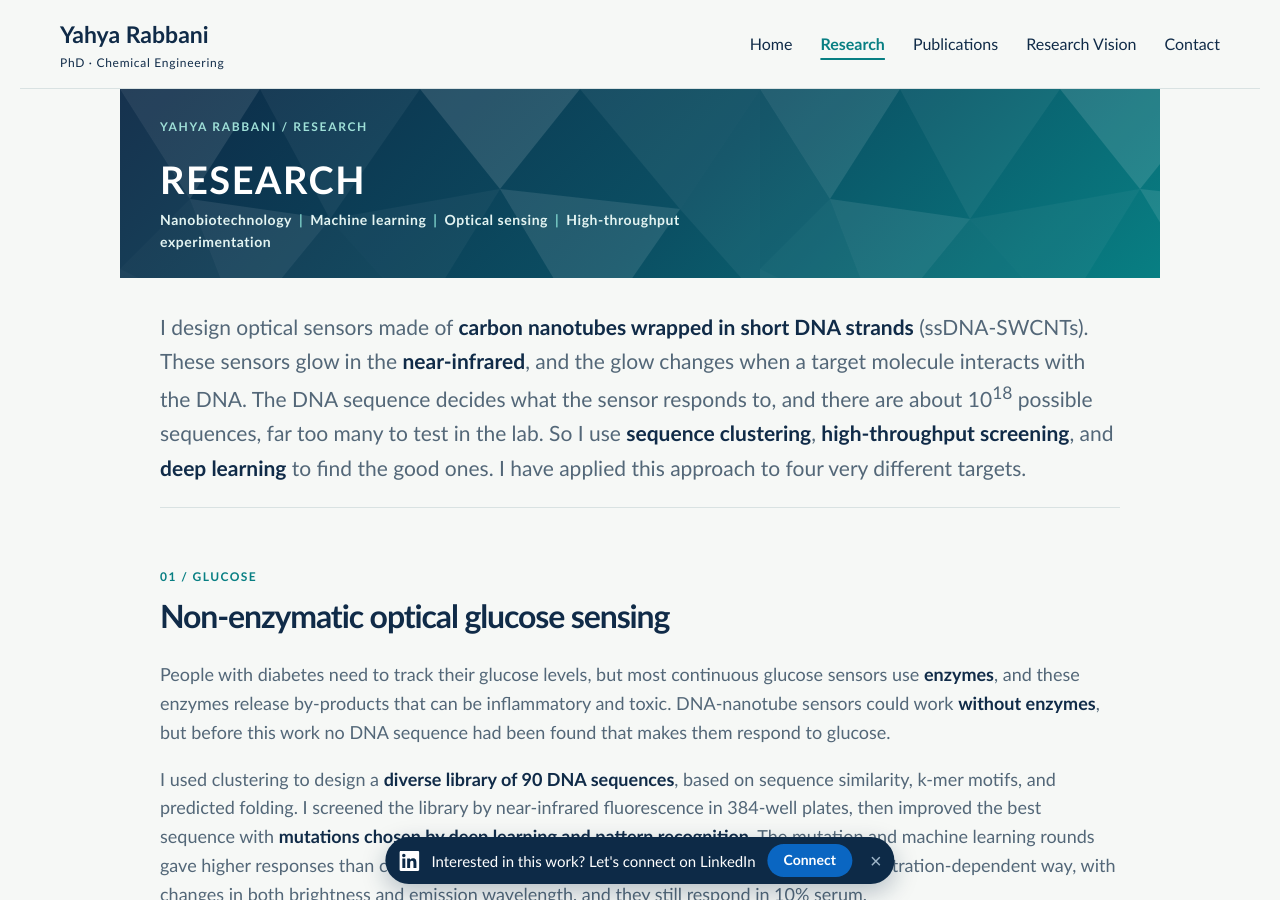
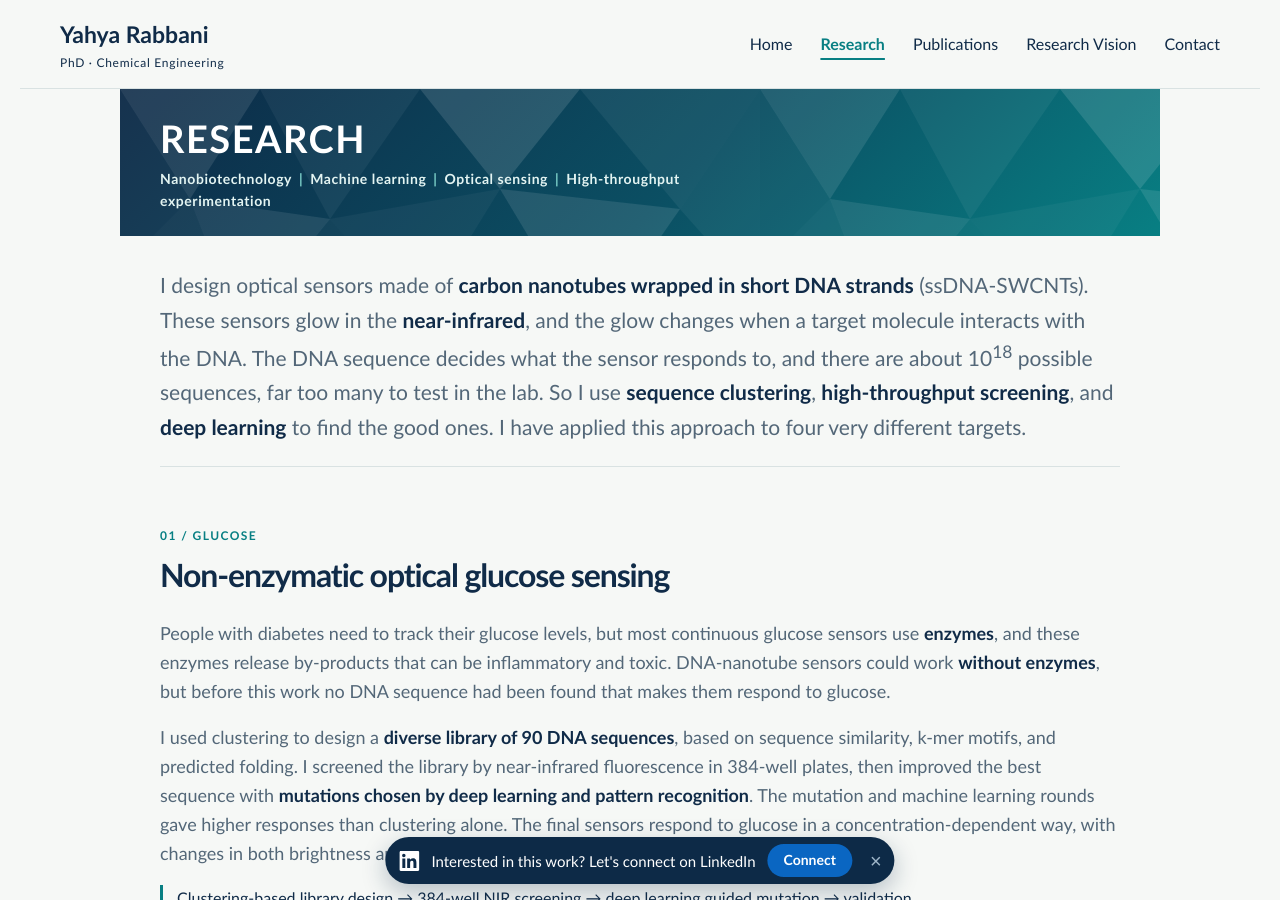
Before and after one commit to YahyaRabbani20/YahyaRabbani, a Jekyll site: the page built from _pages/research.md, in a window 1280 px wide and 900 px high. Built offline with Jekyll 4.4.1, drawn with Linux system fonts in a browser that asks for light colours.

Commit message:
Remove eyebrow text from research page
Removed the eyebrow paragraph from the research page.

```diff
--- a/_pages/research.md
+++ b/_pages/research.md
@@ -7,7 +7,6 @@ excerpt: "Experimental nanobiotechnology and machine learning for DNA-nanotube o
 ---
 
 <section class="page-banner">
-  <p class="eyebrow">Yahya Rabbani / Research</p>
   <h1>Research</h1>
   <p class="keywords">Nanobiotechnology<span>|</span>Machine learning<span>|</span>Optical sensing<span>|</span>High-throughput experimentation</p>
 </section>
```
